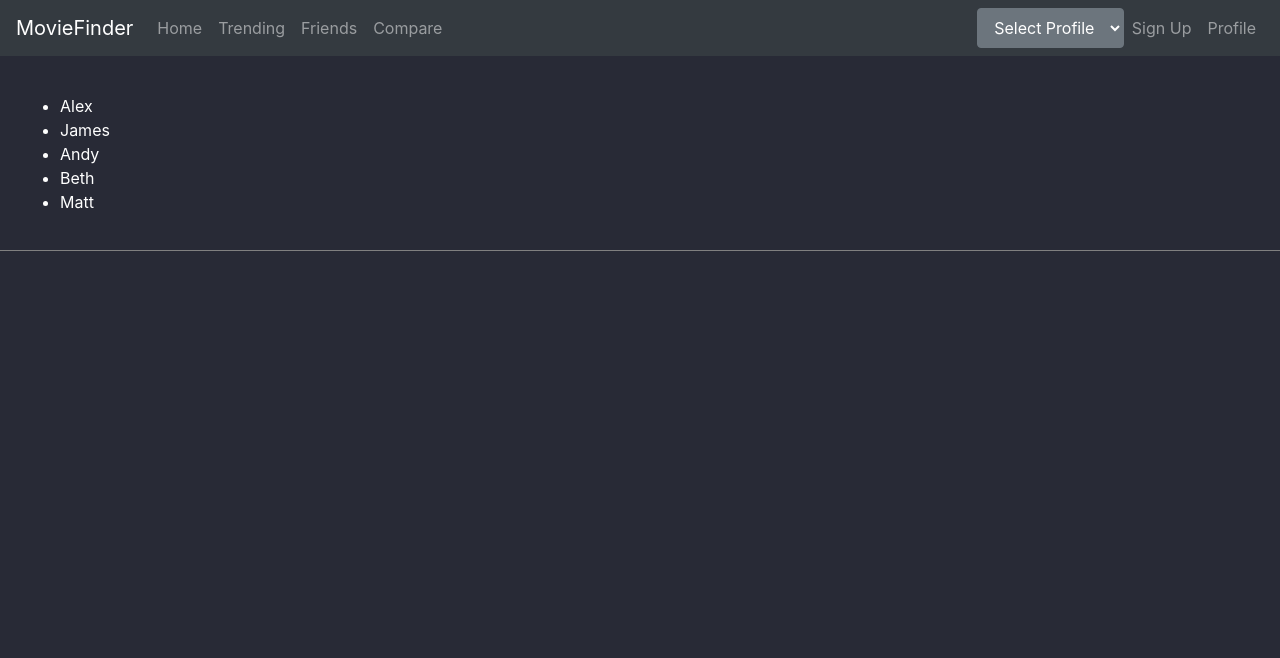
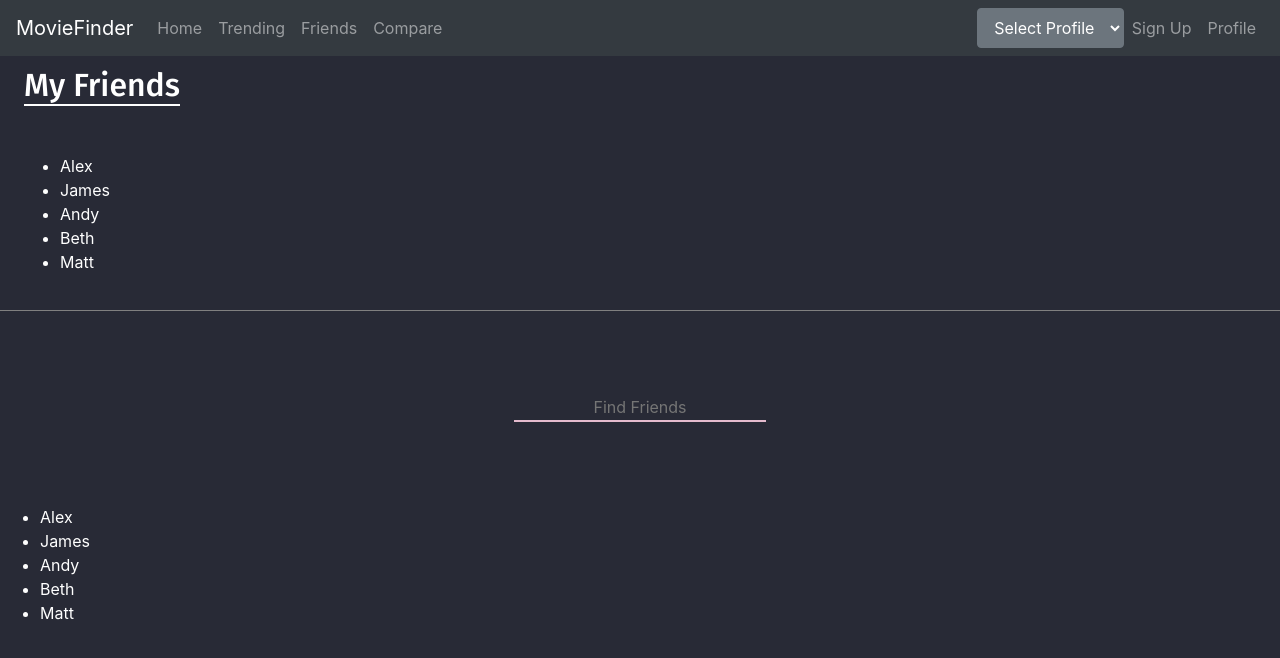
Before and after one commit to ldrach/comp3450project, a React (Create React App) app: page /friends in a window 1280 px wide. Shown: the top 658 px of the page. Built offline with nearby package versions, Linux system fonts and the light colour scheme.

Commit message:
Fixed navbar on Home and Trending. Fixed alignment issues on Home and Trending. Created trending.css Removed moviesearch.component.js Fixed input style differences on signup.js. Created Friends page mock up

```diff
--- a/src/compare/compare.js
+++ b/src/compare/compare.js
@@ -1,6 +1,8 @@
 import React, { Component } from "react";
 import Navbar from "../navbar/navbar";
 import "./compare.css";
+import { Combobox } from 'react-widgets'
+
 
 // AXIOS FOR HTTP REQUEST, BASEURL AND API KEY FOR TMBD
 const axios = require('axios').default;
@@ -51,6 +53,7 @@ export default class Compare extends Component {
 
 
     render() {
+        let colors = ['orange', 'red', 'blue', 'purple']
         return (
             <React.Fragment>
                 <div>
@@ -81,7 +84,7 @@ export default class Compare extends Component {
                     </div>
                 </div>
                 <div className={"lowerContainer"}>
-                    Movie Options
+                   Movie List
                 </div>
             </React.Fragment>
         );
--- a/src/friends/friends.css
+++ b/src/friends/friends.css
@@ -1,3 +1,35 @@
+/* Friends Page Title */
+.friendsTitle {
+    color: white;
+    margin: 1.2vh 3vh;
+    text-align: left;
+    border-bottom: 2px solid white;
+    display: inline-block;
+}
+
 .upperContainer {
     color:white;
 }
+
+#friendSearch {
+    background: transparent;
+    display: inline-block;
+    color: white;
+    border: none;
+    font-size: 2vh;
+    border-bottom: 2px solid #e5bbce;
+    text-align: center;
+    border-radius: 0;
+    margin: 0.8vh auto;
+}
+
+#friendSearch:focus {
+    color: white;
+    background: transparent;
+    display: inline-block;
+    border-bottom: 2px solid white;
+}
+
+.friendSearchDisplay{
+    color:white;
+}
--- a/src/friends/friends.js
+++ b/src/friends/friends.js
@@ -4,16 +4,27 @@ import "./friends.css"
 
 const Friends = () => {
     return (
-        <container>
+        <React.Fragment>
             <Navbar/>
+            <h2 className="friendsTitle">My Friends</h2>
             <div className="upperContainer">
                 <ul>
                     {["Alex", "James", "Andy", "Beth", "Matt"].map((user, idx)=> {
                         return <li key={idx}>{user}</li>
                     })}
                 </ul>
-        </div>
-        </container>
+            </div>
+            <div className="inputDiv">
+                <input type="text" id="friendSearch" aria-label="Search Bar" placeholder="Find Friends"/>
+            </div>
+            <div className={"friendSearchDisplay"}>
+                <ul>
+                    {["Alex", "James", "Andy", "Beth", "Matt"].map((user, idx)=> {
+                        return <li key={idx}>{user}</li>
+                    })}
+                </ul>
+            </div>
+        </React.Fragment>
     );
 };
 
--- a/src/home/home.css
+++ b/src/home/home.css
@@ -37,6 +37,8 @@
 
 .inputDiv {
     text-align: center;
+    margin: 6%;
+
 }
 
 
@@ -49,7 +51,7 @@
     word-wrap: break-word;
 }
 
-input[type="text"] {
+#search {
     background: transparent;
     display: inline-block;
     color: white;
@@ -61,7 +63,7 @@ input[type="text"] {
     margin: 0.8vh auto;
 }
 
-input[type="text"]:focus {
+#search:focus {
     color: white;
     background: transparent;
     display: inline-block;
@@ -72,8 +74,13 @@ input[type="text"]:focus {
     margin: 0.4vh;
 }
 
-/* Trending Page Title */
-.trendingTitle {
+.homeMovies{
+    text-align: center;
+    margin: auto;
+}
+
+/* Home Page Title */
+.homeTitle {
     color: white;
     margin: 1.2vh 3vh;
     text-align: left;
--- a/src/home/home.js
+++ b/src/home/home.js
@@ -67,15 +67,14 @@ export default class MovieSearch extends Component {
         let movie = this.state.movies;
 
         return (
-            <div className="container-fluid">
+            <React.Fragment>
                 <Navbar/>
-
+                <h2 className="homeTitle">Search Movies</h2>
                 <div className="inputDiv">
                     <input type="text" id="search" aria-label="Search Bar" placeholder="Search Movies" onKeyDown={(event) => this.searchHandler(event)}/>
                 </div>
-
                 {/* Display movies from search */}
-                <section>
+                <section className={"homeMovies"}>
                     {movie.length > 1 ? movie.map((item, index) =>
                         item.poster == null ? null :
                             <div className="mainDivStyle rounded" key={index}>
@@ -97,7 +96,7 @@ export default class MovieSearch extends Component {
                             </div>
                     ) : null }
                 </section>
-            </div>
+            </React.Fragment>
         );
     }
 }
--- a/src/login/signup.js
+++ b/src/login/signup.js
@@ -1,6 +1,7 @@
 import React, { Component } from "react";
 import axios from 'axios';
 import {Link} from "react-router-dom";
+
 
 export default class Signup extends Component {
     constructor(props) {
--- /dev/null
+++ b/src/trending/trending.css
@@ -0,0 +1,17 @@
+/* Trending Page Title */
+.trendingTitle {
+    color: white;
+    margin: 1.2vh 3vh;
+    text-align: left;
+    border-bottom: 2px solid white;
+    display: inline-block;
+}
+
+.container-fluid{
+    width:100%;
+}
+
+.trendingMovies{
+    text-align: center;
+    margin: auto;
+}
--- a/src/trending/trending.js
+++ b/src/trending/trending.js
@@ -1,6 +1,6 @@
 import React, {Component} from "react";
 import Navbar from "../navbar/navbar";
-import '../home/home.css';
+import "./trending.css";
 
 // AXIOS FOR HTTP REQUEST, BASEURL AND API KEY FOR TMBD
 const axios = require('axios').default;
@@ -65,11 +65,11 @@ export default class TrendingPage extends Component {
             return <div>Loading...</div>
         } else {
             return (
-                <div className="container-fluid">
+                <React.Fragment>
                     <Navbar/>
                     <h2 className="trendingTitle">Trending Movies</h2>
                     {/* Display movies once loaded */}
-                    <section>
+                    <section className={"trendingMovies"}>
                         {this.state.isLoaded ? movies.map((item, index) =>
                             item.poster == null ? null :
                                 <div className="mainDivStyle rounded" key={index}>
@@ -92,7 +92,7 @@ export default class TrendingPage extends Component {
                                 </div>
                         ) : null}
                     </section>
-                </div>
+                </React.Fragment>
             );
         }
     }
```
Also changed, not shown: src/login/moviesearch.component.js (deleted, +0 -59 lines).
